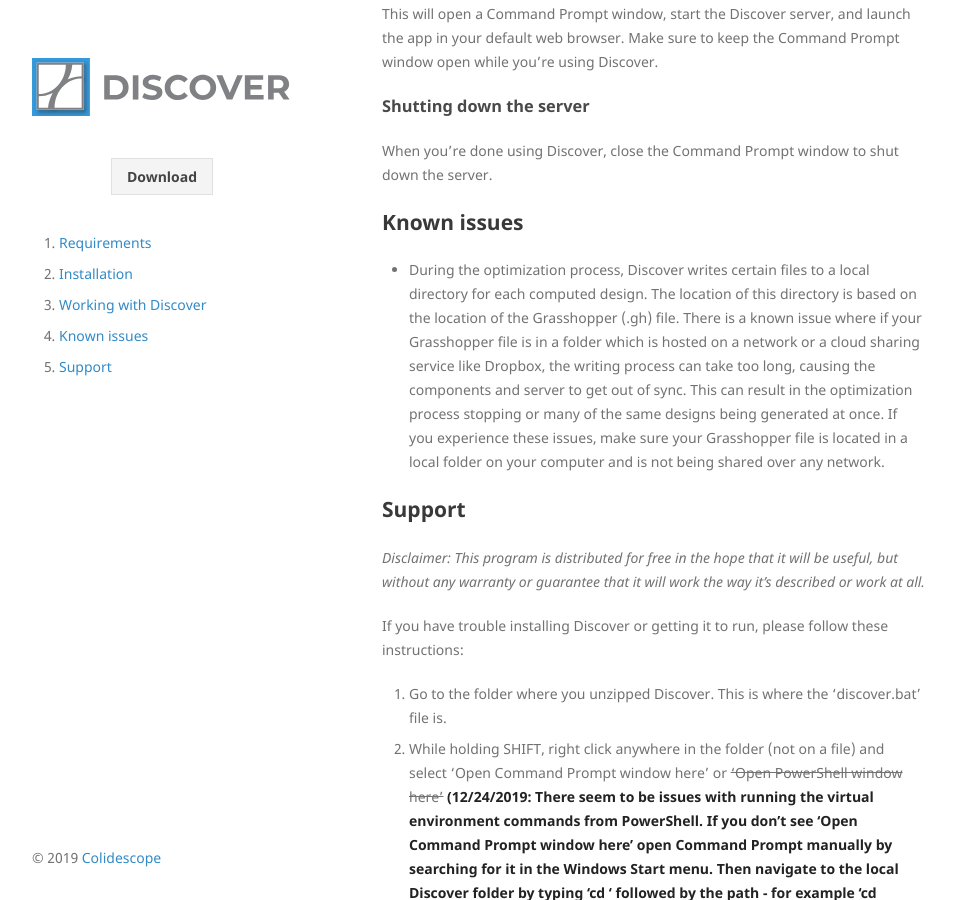
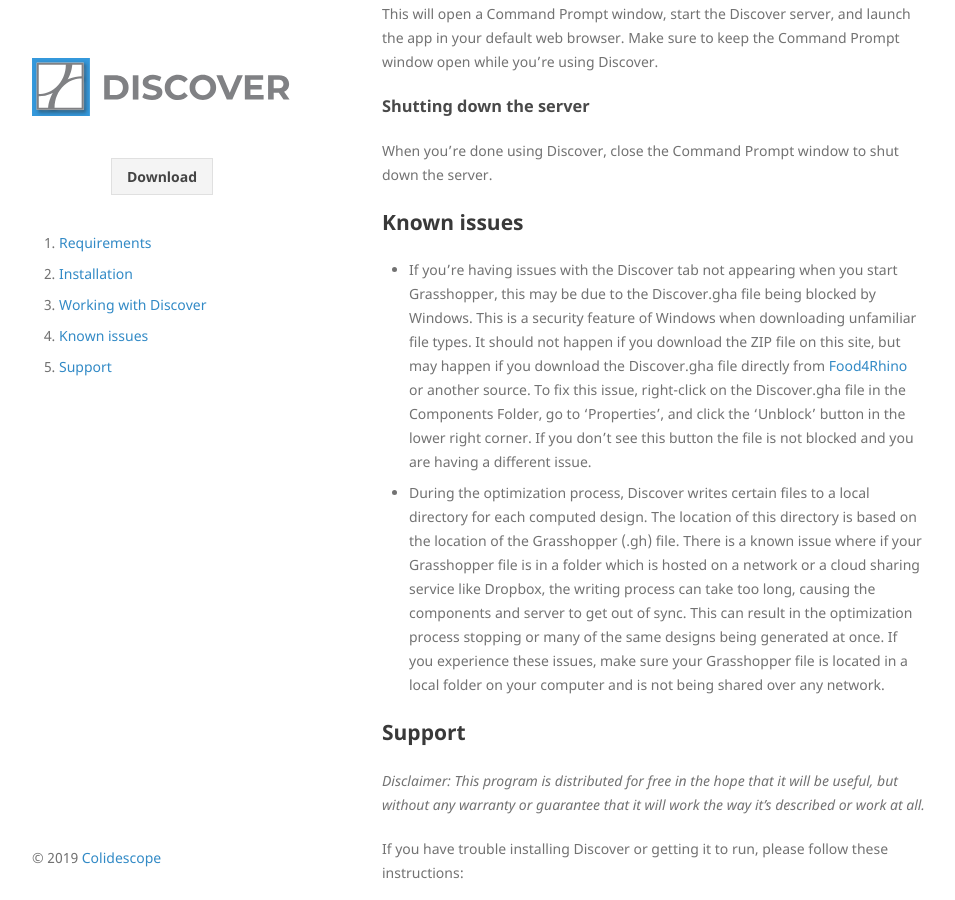
Before and after one commit to colidescope/discover, a Jekyll site: the page built from docs/index.md, in a window 1280 px wide and 900 px high, scrolled down 4301 px. Shown: the whole window, without its empty margins (158-1113 px from the left). Built offline with Jekyll 4.4.1, drawn with Linux system fonts in a browser that asks for light colours.

Commit message:
Update index.md

```diff
--- a/docs/index.md
+++ b/docs/index.md
@@ -71,7 +71,7 @@
 When you're done using Discover, close the Command Prompt window to shut down the server.
 
 ## Known issues
-
+- If you're having issues with the Discover tab not appearing when you start Grasshopper, this may be due to the Discover.gha file being blocked by Windows. This is a security feature of Windows when downloading unfamiliar file types. It should not happen if you download the ZIP file on this site, but may happen if you download the Discover.gha file directly from [Food4Rhino](https://www.food4rhino.com/app/discover) or another source. To fix this issue, right-click on the Discover.gha file in the Components Folder, go to 'Properties', and click the 'Unblock' button in the lower right corner. If you don't see this button the file is not blocked and you are having a different issue.
 - During the optimization process, Discover writes certain files to a local directory for each computed design. The location of this directory is based on the location of the Grasshopper (.gh) file. There is a known issue where if your Grasshopper file is in a folder which is hosted on a network or a cloud sharing service like Dropbox, the writing process can take too long, causing the components and server to get out of sync. This can result in the optimization process stopping or many of the same designs being generated at once. If you experience these issues, make sure your Grasshopper file is located in a local folder on your computer and is not being shared over any network.
 
 ## Support
```
